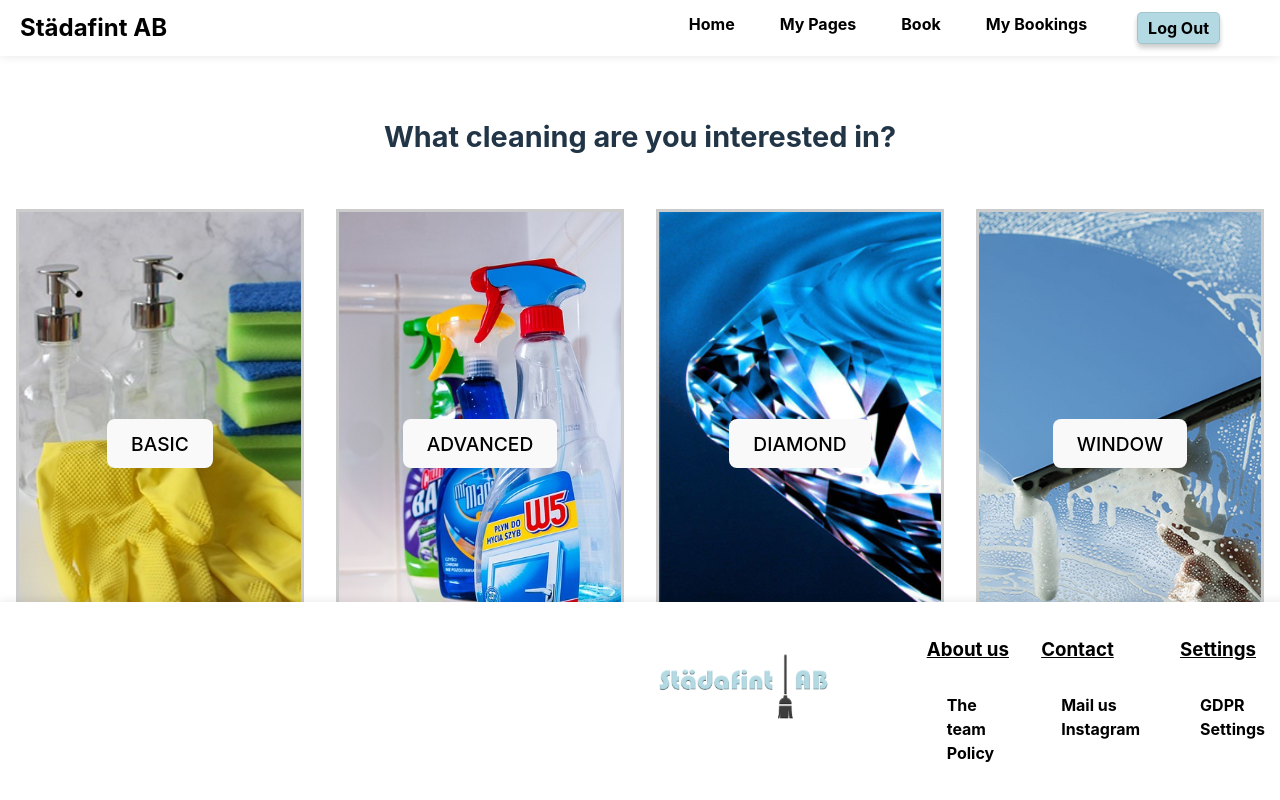
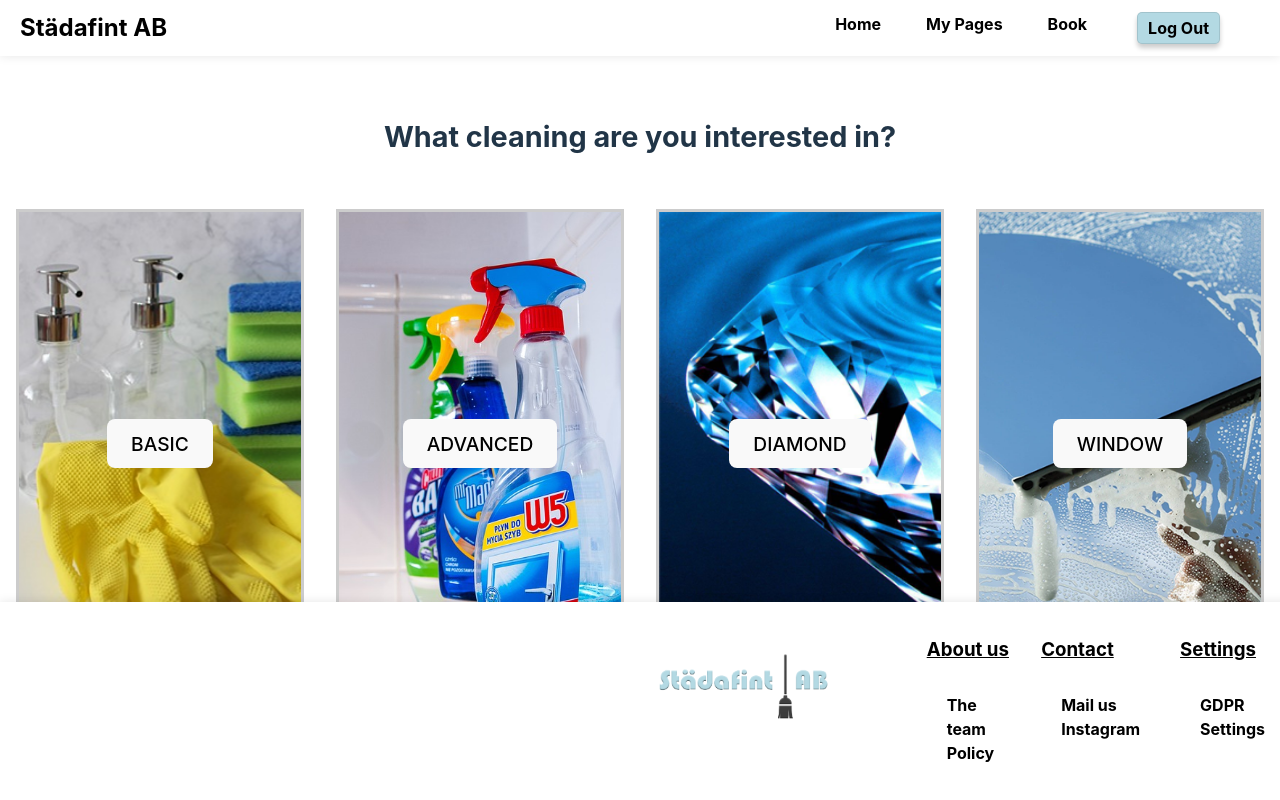
Before and after one commit to natischmidt/CleanCodeFrontend, a React (Vite) app: page /CustomerBooking in a window 1280 px wide. Built offline with nearby package versions, Linux system fonts and the light colour scheme.

Commit message:
my pages is hidden until custmer logs in, right now that state is set by button click, once we have auth/register methods this should be changed so thats where the state is extracted from instead

```diff
--- a/src/components/CustomerComponents/CustomerHeader.tsx
+++ b/src/components/CustomerComponents/CustomerHeader.tsx
@@ -67,7 +67,7 @@ const CustomerHeader: React.FC <HeaderProps> = ({showLoggedIn,setLoggedIn}) => {
     }
 
     const handleRegisterClick = () => {
-        setLoggedIn(true);
+        setLoggedIn(false);
         setIsLoginModalOpen(false)
         setIsRegisterModalOpen(true)
     }
@@ -105,14 +105,13 @@ const CustomerHeader: React.FC <HeaderProps> = ({showLoggedIn,setLoggedIn}) => {
                 <li style={styles.navItem}>
                     <Link to="/CustomerHome" style={styles.link}>Home</Link>
                 </li>
-                <li style={styles.navItem}>
-                    <Link to="/CustomerMyPages" style={styles.link}>My Pages</Link>
-                </li>
+                {showLoggedIn && (
+                    <li style={styles.navItem}>
+                        <Link to="/CustomerMyPages" style={styles.link}>My Pages</Link>
+                    </li>
+                )}
                 <li style={styles.navItem}>
                     <Link to="/CustomerBooking" style={styles.link}>Book</Link>
-                </li>
-                <li style={styles.navItem}>
-                    <Link to="/MyBookings" style={styles.link}>My Bookings</Link>
                 </li>
                 <li style={styles.navItem}>
                     {showLoggedIn ? (
@@ -137,9 +136,7 @@ const CustomerHeader: React.FC <HeaderProps> = ({showLoggedIn,setLoggedIn}) => {
             {isRegisterModalOpen && (
                 <RegisterModal onClose={closeRegisterModal} />
             )}
-
         </header>
     );
-
 }
 export default CustomerHeader;
```
